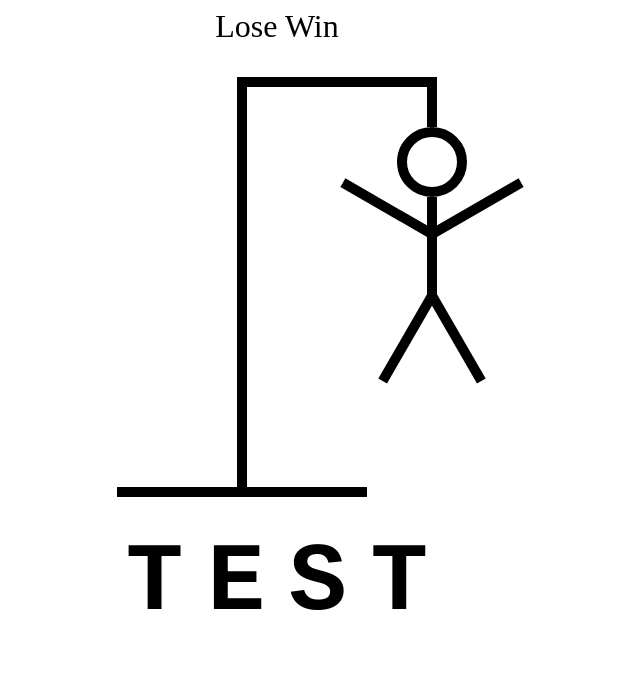
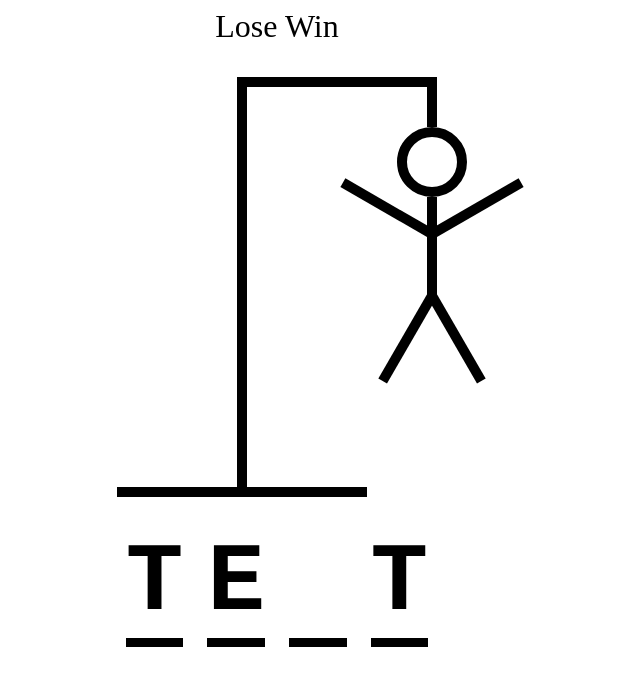
Before and after one commit to kobebuckley/hangman, a React (Vite) app in the folder hangman-vite/: page / in a window 1280 px wide. Shown: the top 686 px of the page, without its empty margins (363-1003 px from the left). Built offline with nearby package versions, Linux system fonts and the light colour scheme.

Commit message:
finished the setup for the guessed letters showing up only if they match the answer's letters

```diff
--- a/hangman-vite/src/HangmanWord.tsx
+++ b/hangman-vite/src/HangmanWord.tsx
@@ -1,7 +1,8 @@
 export function HangmanWord() {
-
     const word = "test"
-    return <div
+    const guessedLetters = ['t','e']
+    return (
+    <div
     style= {{
       display: "flex",
       gap: ".25em",
@@ -12,7 +13,13 @@ export function HangmanWord() {
     }}
     >
         {word.split("").map((letter, index) => (
-            <span>{letter}</span>
+            <span style={{ borderBottom: ".1em solid black" }} key={index}>
+                <span style={{
+                    visibility: guessedLetters.includes(letter) ? "visible" : "hidden",
+                }}>
+                    {letter}
+                    </span>
+                </span>
         ))}
-    </div>
+    </div>)
 }
```
